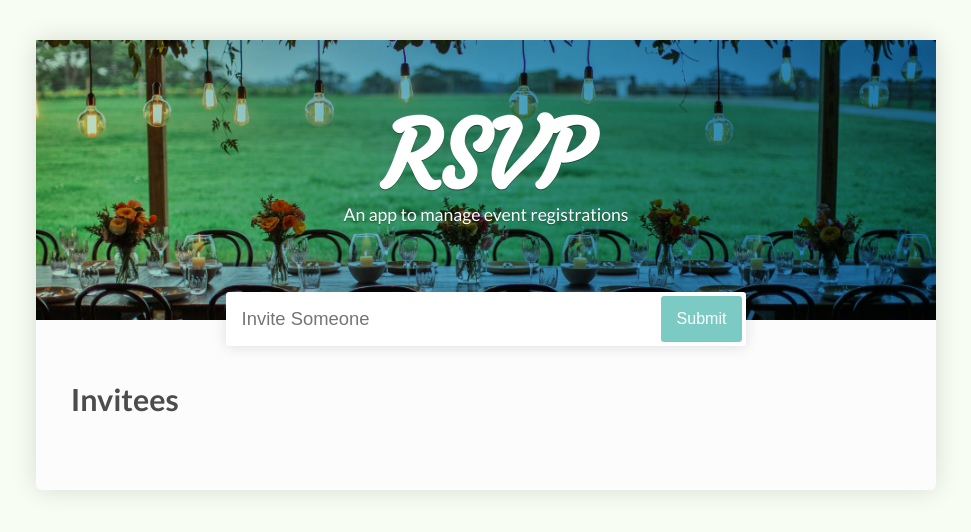
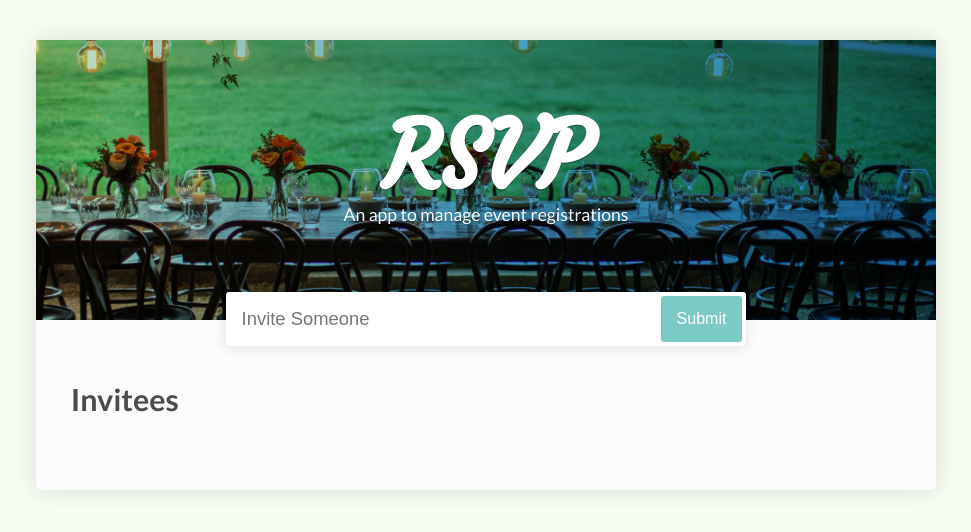
Before and after one commit to jordanmor/rsvp-app-js, a plain HTML site: page index.html in a window 1280 px wide. Shown: the whole page, without its empty margins (154-1125 px from the left). Drawn offline with Linux system fonts and the light colour scheme.

Commit message:
Add background image slideshow functionality

```diff
--- a/css/style.css
+++ b/css/style.css
@@ -15,6 +15,7 @@ form button {
 h1 {
   font-family: 'Courgette', cursive;
   text-shadow: 0 1px 0 rgba(0,0,0, .4);
+  margin: 0;
   line-height: .65;
   margin-top: .5em;
   margin-bottom: 0;
@@ -64,11 +65,14 @@ button {
   outline: none;
 }
 header {
+  transition: all 0.5s ease-in;
+  background-size: cover;
+  /* background-position: center center; */
+  background-blend-mode: multiply;
+  color: white;
+  height: 100%;
+  width: 100%;
   text-align: center;
-  background: linear-gradient(90deg, #d4eece, #55b3d0, #1e7eb7),
-              url('../images/outside-venue.jpg') no-repeat;
-              background-blend-mode: multiply;
-              background-size: cover;
 }
 header input {
   padding: 12px;
--- a/index.html
+++ b/index.html
@@ -26,6 +26,7 @@
         </main>
     </div>
 
+    <script src="js/easy_background.js"></script>
     <script src="js/app.js"></script>
 </body>
 </html>
--- a/js/app.js
+++ b/js/app.js
@@ -0,0 +1,7 @@
+easy_background("header",
+    {
+        slide: ["../images/outside-venue.jpg", "../images/restaurant.jpg", "../images/concert.jpg",
+                "../images/wedding.jpg", "../images/picnic.jpg"],
+        delay: [15000,15000,15000,15000,15000]
+    }
+);
--- /dev/null
+++ b/js/easy_background.js
@@ -0,0 +1,112 @@
+/*!-----------------------------------------------------------------------------
+ * easy_background
+ * v2.0 - built 2017-10-30
+ * Licensed under the MIT License.
+ * http://www.testersite.it/github/easy_background/v3/
+ * ----------------------------------------------------------------------------
+ * Copyright (C) 2017 Eugenio Segala
+ * --------------------------------------------------------------------------*/
+
+function easy_background(selector, sld_args) {
+
+  function empty_img(x) {
+    if (x) {
+      return "<img src='" + x + "'>";
+    } else {
+      return "";
+    }
+  }
+
+  //use object same as arrays in php {nameofindex:variable} inside object you can use arrays [value1,val2] (variable in object can be as array
+  //var sld_args={i:["img/555.jpg","img/44.jpg","img/33.jpg","img/22.jpg","img/11.jpg","img/1.jpg","img/2.jpg","img/3.jpg","img/4.jpg","img/5.jpg"],d:[3000,3000,3000,3000,3000] };
+
+  //if delay is empty or forgotten then use this default value
+  var def_del = 3000;
+
+  var p = document.createElement("div");
+  p.innerHTML = " ";
+  p.classList.add("easy_slider");
+
+  document.body.insertBefore(p, document.body.firstChild);
+  //switch all values in object -- objectname.index in you case sld_args is object and i is index of array which keep images (i). We use this function for fill div with img tags
+  //and for insert delays into empty or forgotten places in object
+  sld_args.slide.forEach(function(v, i) {
+    if (v) {
+      document.querySelector(".easy_slider").innerHTML += empty_img(v);
+      if (typeof sld_args.delay[i] == 'undefined' || typeof sld_args.delay[i] == '' || sld_args.delay[i] == 0) {
+        sld_args.delay[i] = def_del;
+      }
+    }
+
+  });
+
+  //add various style on selector
+  document.querySelector(".easy_slider").style.display = "none";
+
+  setTimeout(function() {
+    //add various style on selector
+    if (typeof sld_args.transition_timing === 'undefined') {
+      sld_args.transition_timing = "ease-in";
+    }
+    if (typeof sld_args.transition_duration === 'undefined') {
+      sld_args.transition_duration = 500;
+    }
+    var transition = "all " + sld_args.transition_duration + 'ms ' + sld_args.transition_timing;
+    // document.querySelector(selector).style.WebkitTransition = transition;
+    // document.querySelector(selector).style.MozTransition = transition;
+    // document.querySelector(selector).style.MsTransition = transition;
+    // document.querySelector(selector).style.OTransition = transition;
+    document.querySelector(selector).style.transition = transition;
+  }, 100);
+
+
+  //this n is number of row  in object - if first row one function if more than 1 then other
+  var n = 1;
+  //li collection previous delays from previous slides
+  var li = 0;
+
+  function slider() {
+    //switching all images one by one
+    sld_args.slide.forEach(function(vvv, iii) {
+      //here go all slides except first
+      if (n > 1) {
+        //set delay from collected number from previous slides
+        var delay = li;
+        setTimeout(function() {
+
+          document.querySelector(selector).style.background = "linear-gradient(90deg, #d4eece, #55b3d0, #1e7eb7), url('" + vvv + "') no-repeat";
+          document.querySelector(selector).style.backgroundSize = "cover";
+          document.querySelector(selector).style.backgroundPosition = "center center";
+          document.querySelector(selector).style.backgroundBlendMode = "multiply";
+
+        }, delay); // >1
+        //collecting delays from curent
+        li = li + sld_args.delay[iii];
+
+      } else { //this function for only  first slide
+
+        //next row
+        n++;
+        //collect delay first time
+        li = sld_args.delay[iii];
+
+        document.querySelector(selector).style.background = "linear-gradient(90deg, #d4eece, #55b3d0, #1e7eb7), url('" + vvv + "') no-repeat";
+        document.querySelector(selector).style.backgroundSize = "cover";
+        document.querySelector(selector).style.backgroundPosition = "center center";
+        document.querySelector(selector).style.backgroundBlendMode = "multiply";
+
+      }
+
+    });
+
+  };
+
+  slider();
+
+  setInterval(function() { // REPEAT
+
+    slider();
+    //here used length of array of delays in object instead you tot_time variable
+  }, sld_args.delay.length);
+
+}
```
